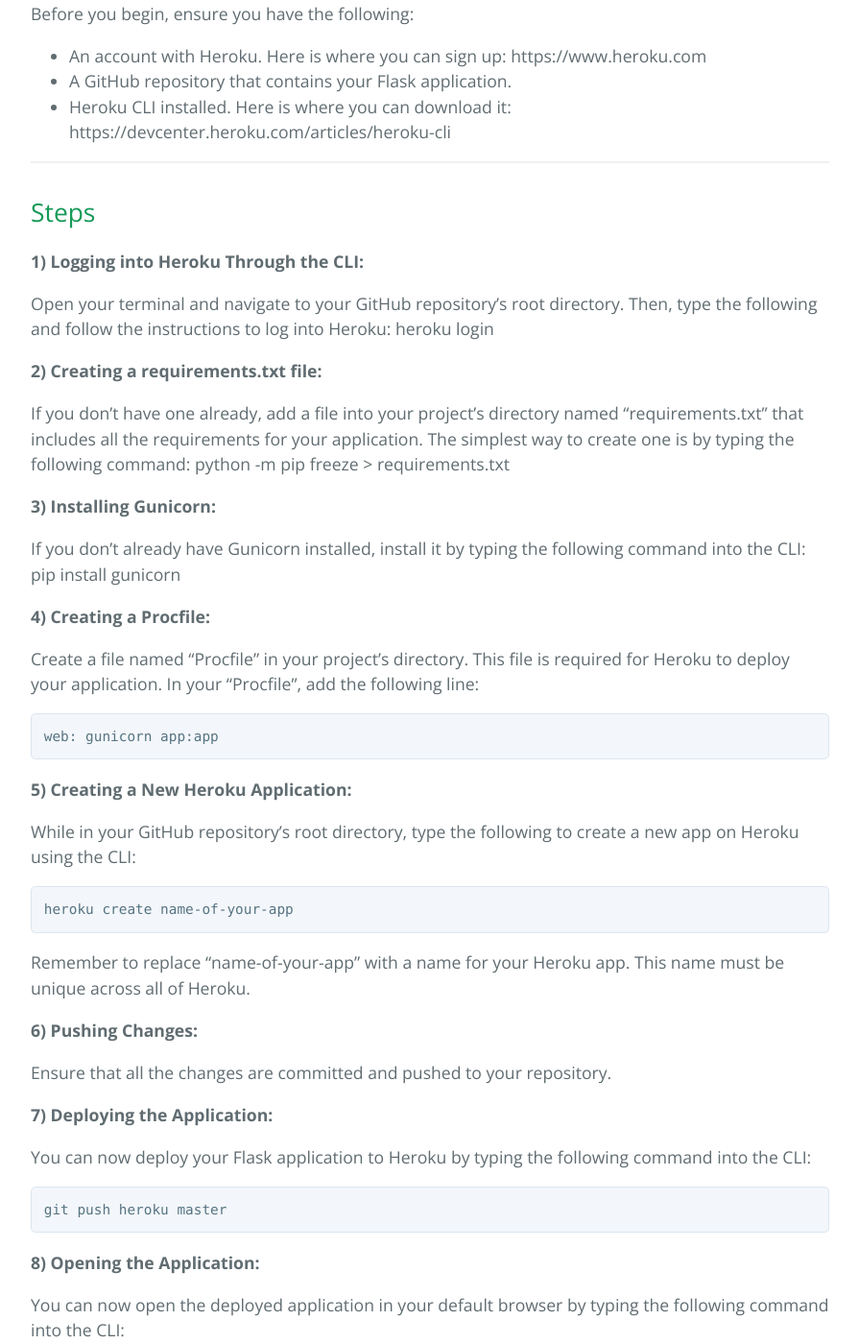
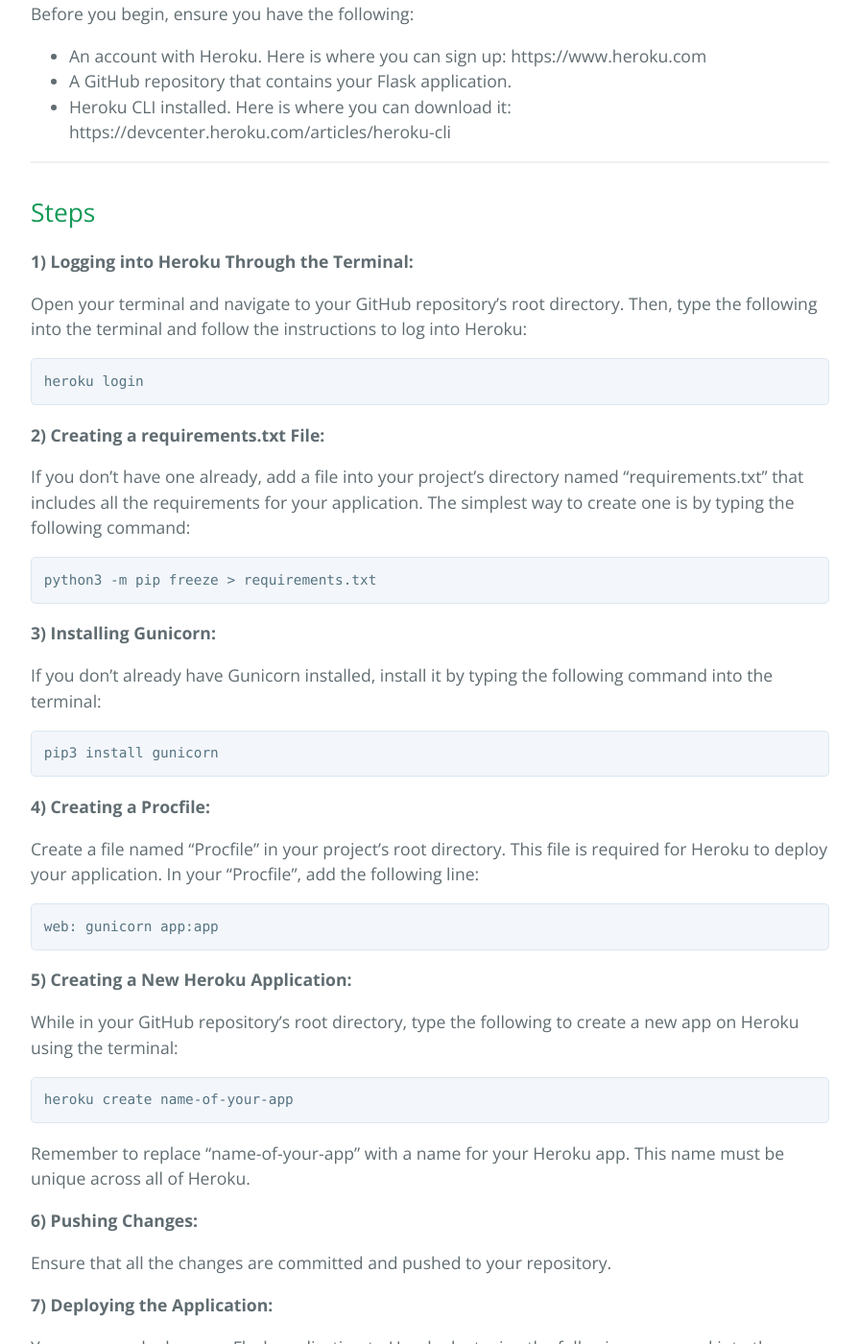
Before and after one commit to learning-software-engineering/learning-software-engineering.github.io, a Jekyll site: the page built from Topics/Development_Process/Flask_App_Deployment_Heroku.md, in a window 1280 px wide and 1400 px high, scrolled down 1008 px. Shown: the whole window at 96% size, without its empty margins (192-1087 px from the left). Built offline with Jekyll 4.4.1, drawn with Linux system fonts in a browser that asks for light colours; our own code applies the rules of GitHub Pages for plain Markdown files; some of the changed text lies outside the part shown.

Commit message:
Fixed Typos

```diff
--- a/Topics/Development_Process/Flask_App_Deployment_Heroku.md
+++ b/Topics/Development_Process/Flask_App_Deployment_Heroku.md
@@ -26,30 +26,33 @@
 
 ## Steps
 
-**1) Logging into Heroku Through the CLI:**
+**1) Logging into Heroku Through the Terminal:**
 
-Open your terminal and navigate to your GitHub repository's root directory. Then, type the following and follow the instructions to log into Heroku:
+Open your terminal and navigate to your GitHub repository's root directory. Then, type the following into the terminal and follow the instructions to log into Heroku:
+
     heroku login
 
-**2) Creating a requirements.txt file:**
+**2) Creating a requirements.txt File:**
 
 If you don't have one already, add a file into your project's directory named "requirements.txt" that includes all the requirements for your application. The simplest way to create one is by typing the following command:
-    python -m pip freeze > requirements.txt
+
+    python3 -m pip freeze > requirements.txt
 
 **3) Installing Gunicorn:**
 
-If you don't already have Gunicorn installed, install it by typing the following command into the CLI:
-    pip install gunicorn
+If you don't already have Gunicorn installed, install it by typing the following command into the terminal:
+
+    pip3 install gunicorn
 
 **4) Creating a Procfile:**
 
-Create a file named "Procfile" in your project's directory. This file is required for Heroku to deploy your application. In your "Procfile", add the following line:
+Create a file named "Procfile" in your project's root directory. This file is required for Heroku to deploy your application. In your "Procfile", add the following line:
 
     web: gunicorn app:app
 
 **5) Creating a New Heroku Application:**
 
-While in your GitHub repository's root directory, type the following to create a new app on Heroku using the CLI:
+While in your GitHub repository's root directory, type the following to create a new app on Heroku using the terminal:
 
     heroku create name-of-your-app
 
@@ -61,13 +64,13 @@
 
 **7) Deploying the Application:**
 
-You can now deploy your Flask application to Heroku by typing the following command into the CLI:
+You can now deploy your Flask application to Heroku by typing the following command into the terminal:
 
     git push heroku master
 
 **8) Opening the Application:**
 
-You can now open the deployed application in your default browser by typing the following command into the CLI:
+You can now open the deployed application in your default browser by typing the following command into the terminal:
 
     heroku open
 
@@ -86,11 +89,11 @@
 **Other Issues with Deployment:**
 
 Firstly, ensure that your "requirements.txt" file is created and is up to date. Also, ensure that your Procfile is free of any typos.
-If you still encounter any issues with deployment, checking the Heroku logs created can be very helpful. To view real-time logs, type the following into the CLI:
+If you still encounter any issues with deployment, checking the Heroku logs created can be very helpful. To view real-time logs, type the following into the terminal:
 
     heroku logs --tail
 
 ----
 
-For Detailed Steps for the Creation and Deployment of a New Flask Application:
+For More Detailed Steps for the Creation and Deployment of a New Flask Application:
 - https://realpython.com/flask-by-example-part-1-project-setup/
```
Also changed, not shown: other parts of Topics/Development_Process/Flask_App_Deployment_Heroku.md (+2 -2 lines).
